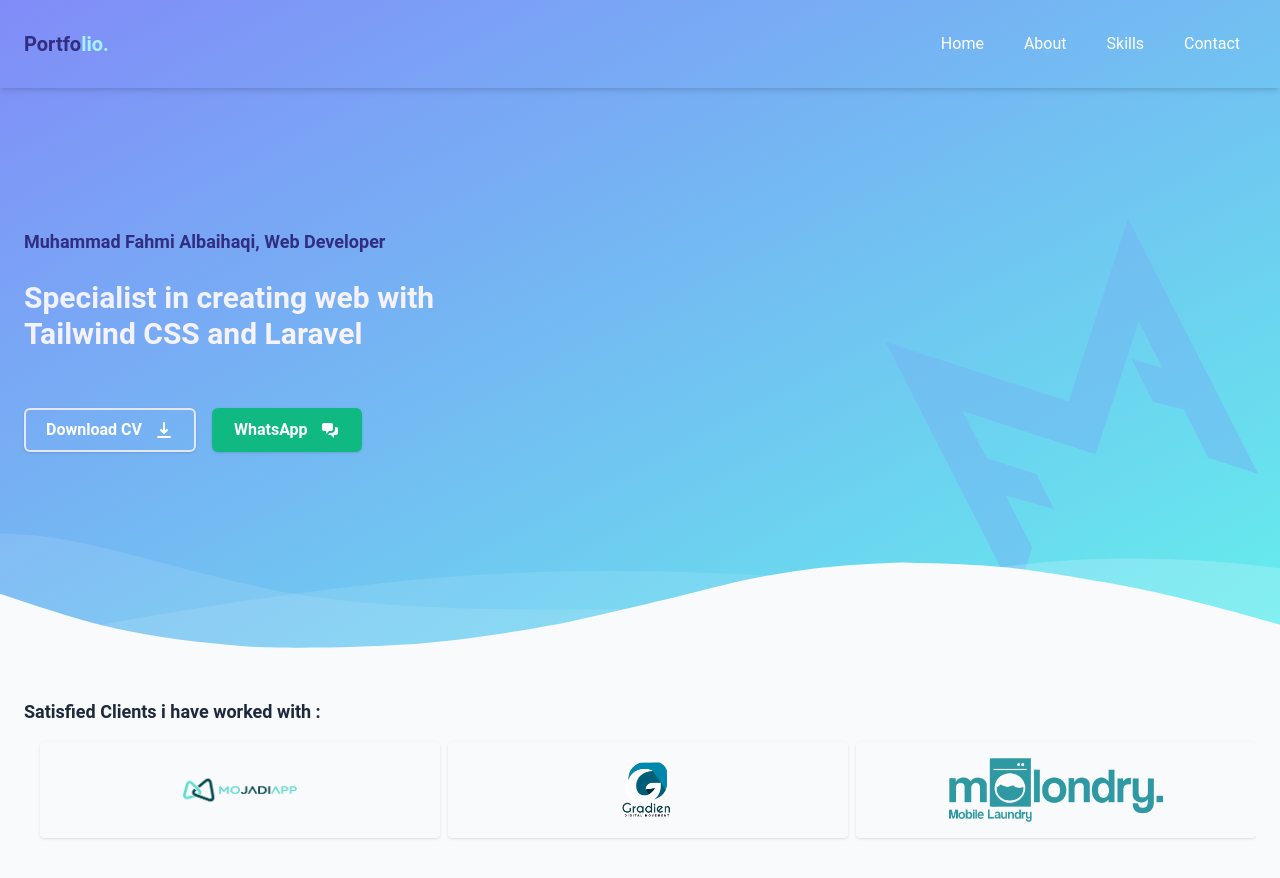
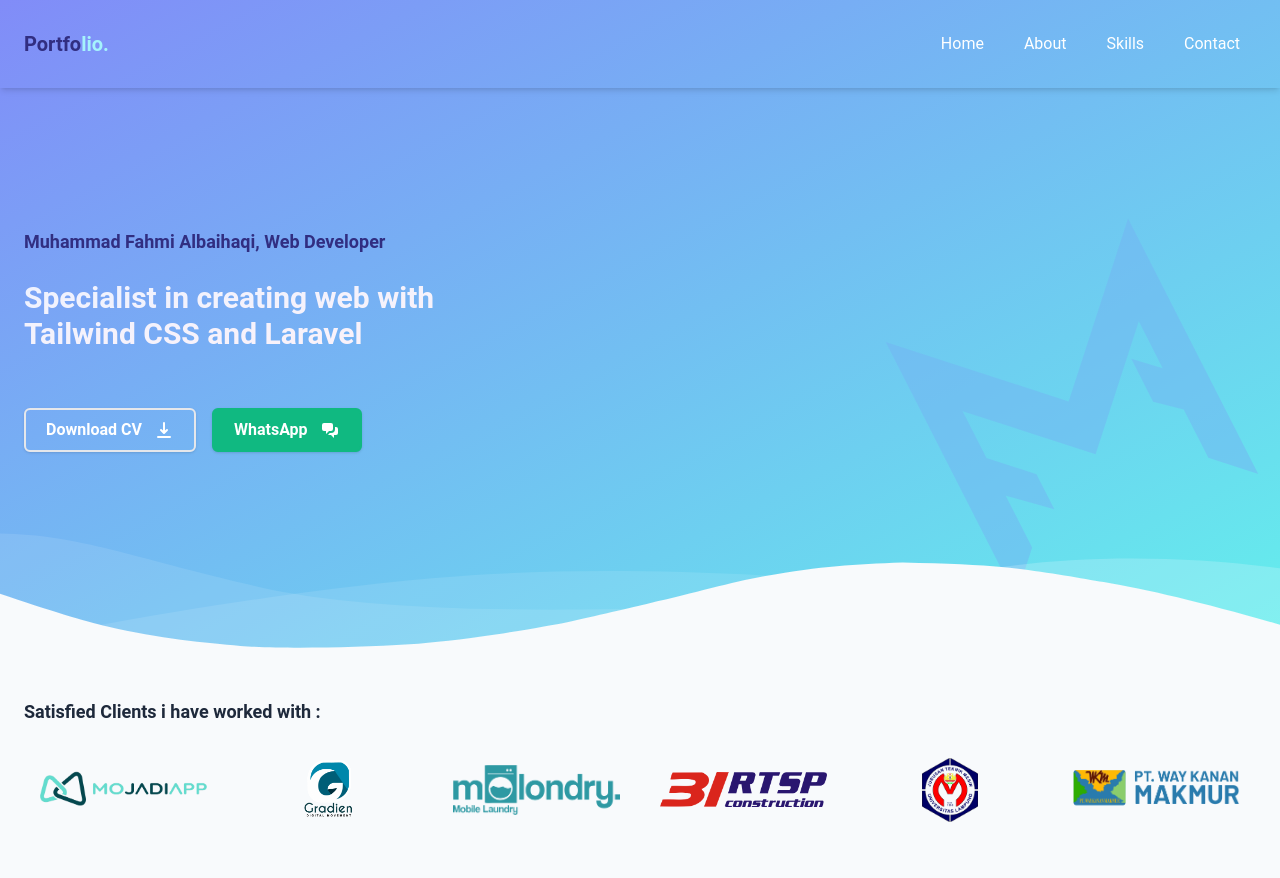
Before and after one commit to albaihaqiMF/portfolio, a React (Create React App) app: page / in a window 1280 px wide. Shown: the top 878 px of the page. Built offline with nearby package versions, Linux system fonts and the light colour scheme.

Commit message:
update snap-x

```diff
--- a/src/Components/Sertified.jsx
+++ b/src/Components/Sertified.jsx
@@ -40,15 +40,15 @@ export default function Sertified() {
         <p className="text-slate-800 text-lg font-semibold">
           Satisfied Clients i have worked with :
         </p>
-        <div className="snap-x flex snap-mandatory max-h-32 w-full overflow-x-scroll scrollbar space-x-2 p-4">
+        <div className="snap-x md:snap-none flex snap-mandatory max-h-32 w-full overflow-x-scroll md:overflow-auto scrollbar space-x-2 py-4">
           {client.map((data, index) => {
             return (
               <div
                 key={index}
-                className={`flex justify-center snap-center w-1/2 lg:w-1/3 flex-shrink-0 p-4 shadow rounded`}
+                className={`flex justify-center snap-center w-1/2 md:w-1/6 flex-shrink-0 md:flex-shrink p-4`}
               >
                 <img
-                  className="h-full w-auto"
+                  className="h-full w-auto object-contain"
                   src={data.src}
                   alt={data.title}
                   title={data.title}
```
Also changed, not shown: src/Assets/Images/mojadiapp.png.
